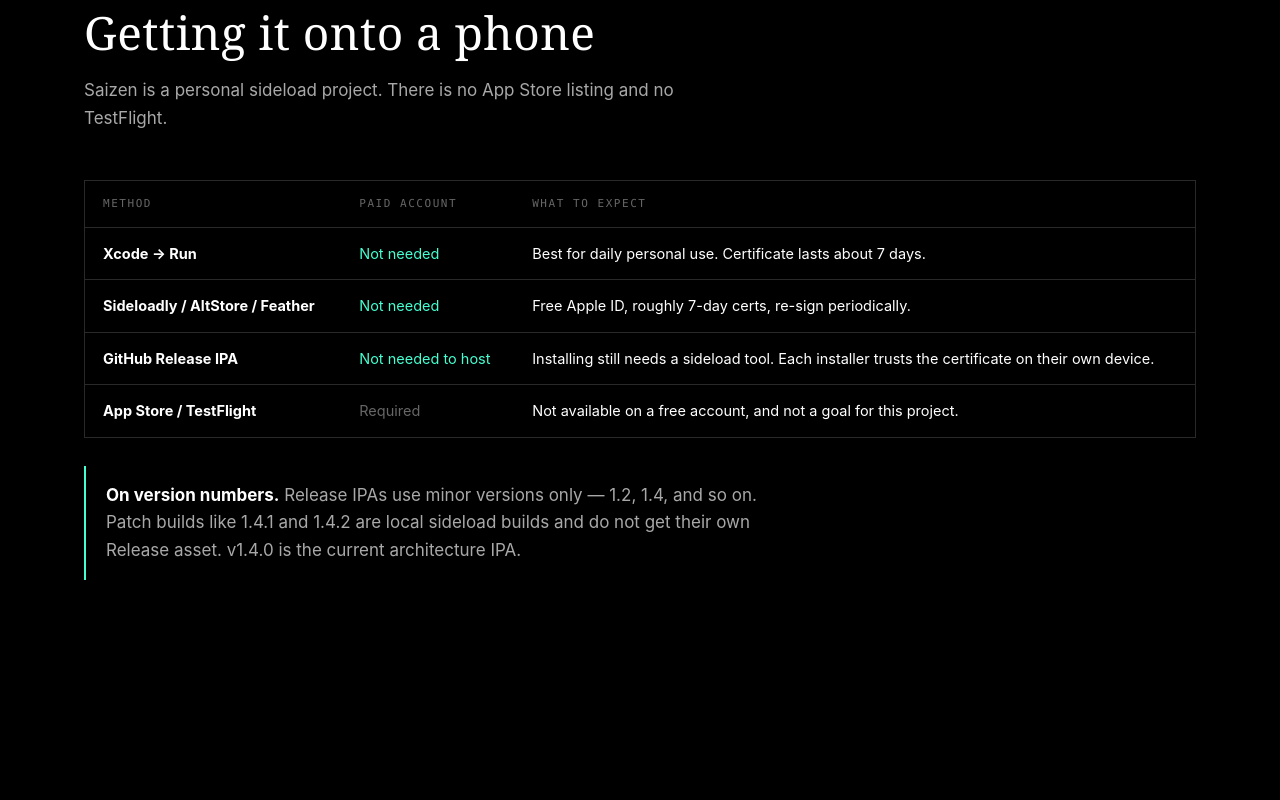
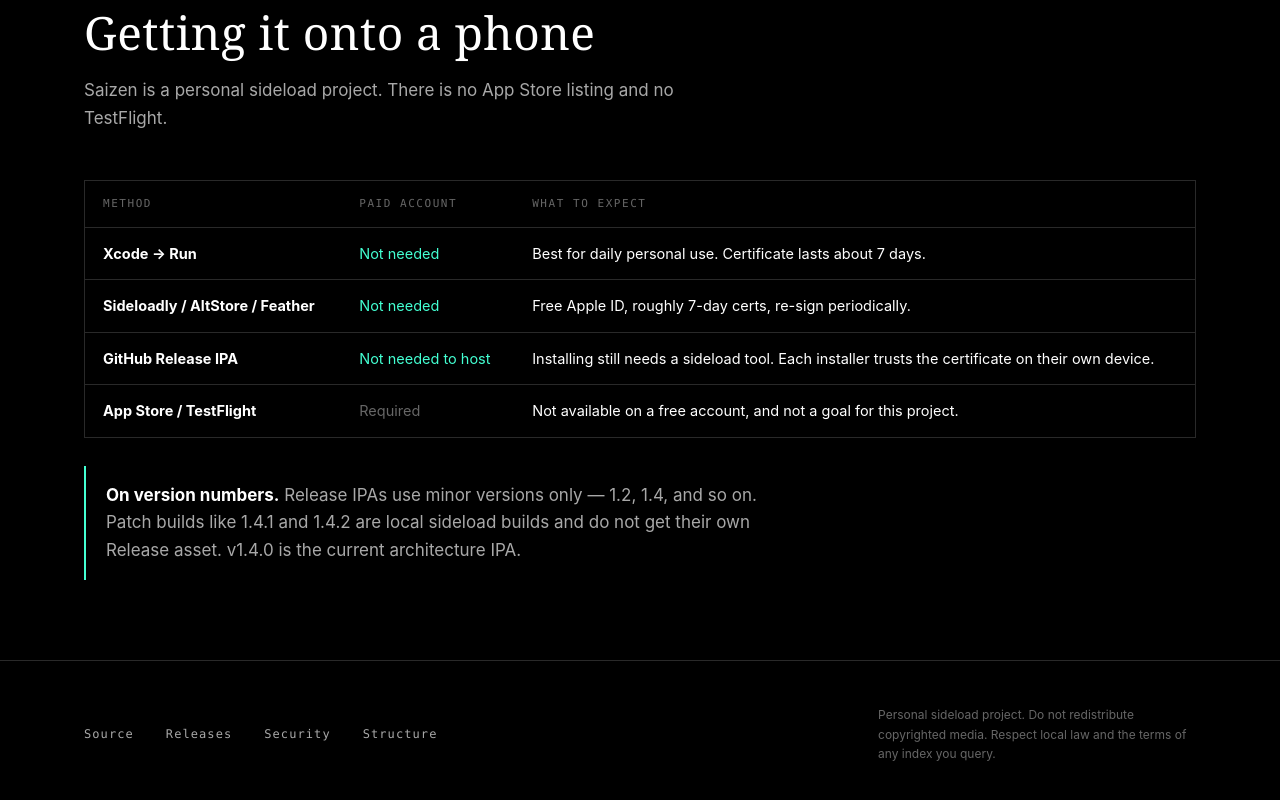
Before and after one commit to Surajsm60720/Saizen-website, a Next.js app: page / in a window 1280 px wide. Shown: the part 4517-5317 px from the top of the page. Before the commit the page ends 5177 px from the top, so only its background shows below. Built offline with nearby package versions, Linux system fonts and the light colour scheme; a web font is replaced by a local one.

Commit message:
feat: add footer, complete page assembly

```diff
--- a/app/page.tsx
+++ b/app/page.tsx
@@ -3,9 +3,11 @@
 import { Features } from '@/components/features';
 import { Security } from '@/components/security';
 import { Install } from '@/components/install';
+import { Footer } from '@/components/footer';
 
 export default function Home() {
   return (
+    <>
       <main id="top">
         <Hero />
         <Pipeline />
@@ -13,5 +15,7 @@
         <Security />
         <Install />
       </main>
+      <Footer />
+    </>
   );
 }
--- /dev/null
+++ b/components/footer.tsx
@@ -0,0 +1,16 @@
+export function Footer() {
+  return (
+    <footer className="foot">
+      <div className="wrap">
+        <a href="https://github.com/Surajsm60720/Saizen">Source</a>
+        <a href="https://github.com/Surajsm60720/Saizen/releases">Releases</a>
+        <a href="https://github.com/Surajsm60720/Saizen/blob/main/docs/SECURITY_TEST_PLAN.md">Security</a>
+        <a href="https://github.com/Surajsm60720/Saizen/blob/main/STRUCTURE.md">Structure</a>
+        <p className="fine">
+          Personal sideload project. Do not redistribute copyrighted media. Respect local law and the terms of any
+          index you query.
+        </p>
+      </div>
+    </footer>
+  );
+}
```
Lines whose indentation alone changed are shown as unchanged.
